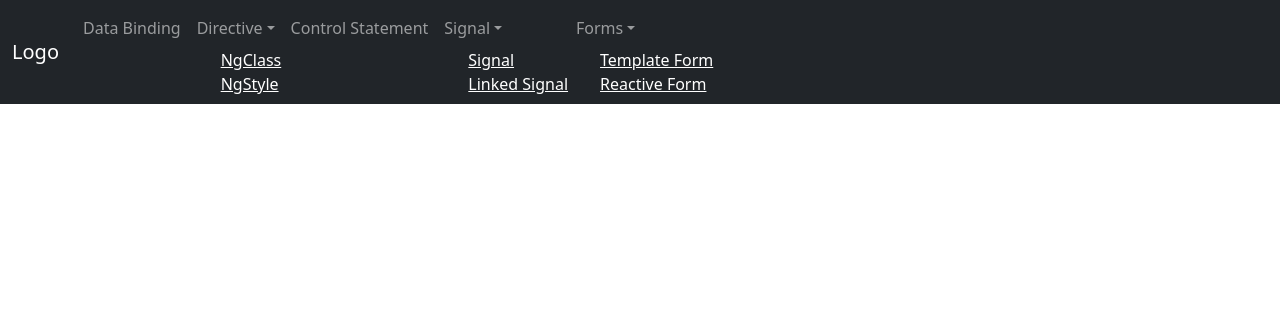
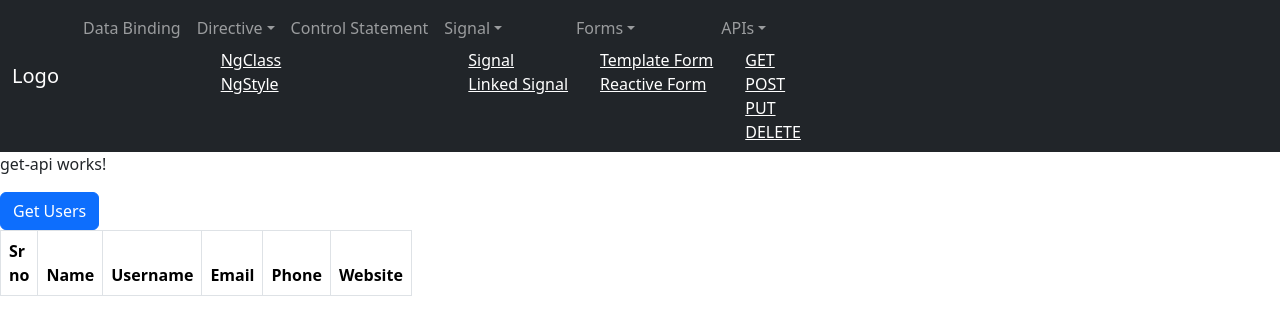
Before and after one commit to Azfar-Tariq/angular19, an Angular app: page /get-api in a window 1280 px wide. Before the commit this address led to /. Shown: the top 334 px of the page. Built offline with nearby package versions, Linux system fonts and the light colour scheme.

Commit message:
GET API done

```diff
--- a/src/app/app.component.html
+++ b/src/app/app.component.html
@@ -103,6 +103,50 @@
             </li>
           </ul>
         </li>
+        <li class="nav-item dropdown">
+          <a
+            href="#"
+            class="nav-link dropdown-toggle"
+            id="navbarDropdown"
+            role="button"
+            data-bs-toggle="dropdown"
+            >APIs</a
+          >
+          <ul class="drowdown-menu" aria-labelledby="navbarDropdown">
+            <li>
+              <a
+                class="dropdown-item"
+                [routerLink]="'get-api'"
+                class="text-white"
+                >GET</a
+              >
+            </li>
+            <li>
+              <a
+                class="dropdown-item"
+                [routerLink]="'post-api'"
+                class="text-white"
+                >POST</a
+              >
+            </li>
+            <li>
+              <a
+                class="dropdown-item"
+                [routerLink]="'put-api'"
+                class="text-white"
+                >PUT</a
+              >
+            </li>
+            <li>
+              <a
+                class="dropdown-item"
+                [routerLink]="'delete-api'"
+                class="text-white"
+                >DELETE</a
+              >
+            </li>
+          </ul>
+        </li>
       </ul>
     </div>
   </div>
--- a/src/app/app.config.ts
+++ b/src/app/app.config.ts
@@ -2,7 +2,12 @@ import { ApplicationConfig, provideZoneChangeDetection } from '@angular/core';
 import { provideRouter } from '@angular/router';
 
 import { routes } from './app.routes';
+import { provideHttpClient } from '@angular/common/http';
 
 export const appConfig: ApplicationConfig = {
-  providers: [provideZoneChangeDetection({ eventCoalescing: true }), provideRouter(routes)]
+  providers: [
+    provideZoneChangeDetection({ eventCoalescing: true }),
+    provideRouter(routes),
+    provideHttpClient(),
+  ],
 };
--- a/src/app/app.routes.ts
+++ b/src/app/app.routes.ts
@@ -8,6 +8,7 @@ import { SignalComponent } from './components/signal/signal.component';
 import { LinkedSignalComponent } from './components/linked-signal/linked-signal.component';
 import { TemplateFormComponent } from './components/template-form/template-form.component';
 import { ReactiveFormsComponent } from './components/reactive-forms/reactive-forms.component';
+import { GetApiComponent } from './components/get-api/get-api.component';
 
 export const routes: Routes = [
   {
@@ -51,4 +52,8 @@ export const routes: Routes = [
     path: 'reactive-form',
     component: ReactiveFormsComponent,
   },
+  {
+    path: 'get-api',
+    component: GetApiComponent,
+  },
 ];
--- /dev/null
+++ b/src/app/components/get-api/get-api.component.html
@@ -0,0 +1,35 @@
+<p>get-api works!</p>
+<div class="row">
+  <div class="col-3">
+    <button class="btn btn-primary" (click)="getUsers()">Get Users</button>
+  </div>
+</div>
+
+<div class="row">
+  <div class="col-3">
+    <table class="table table-bordered">
+      <thead>
+        <tr>
+          <th>Sr no</th>
+          <th>Name</th>
+          <th>Username</th>
+          <th>Email</th>
+          <th>Phone</th>
+          <th>Website</th>
+        </tr>
+      </thead>
+      <tbody>
+        @for (user of userList; track $index) {
+        <tr>
+          <td>{{ $index + 1 }}</td>
+          <td>{{ user.name }}</td>
+          <td>{{ user.username }}</td>
+          <td>{{ user.email }}</td>
+          <td>{{ user.phone }}</td>
+          <td>{{ user.website }}</td>
+        </tr>
+        }
+      </tbody>
+    </table>
+  </div>
+</div>
--- /dev/null
+++ b/src/app/components/get-api/get-api.component.ts
@@ -0,0 +1,22 @@
+import { HttpClient } from '@angular/common/http';
+import { Component } from '@angular/core';
+
+@Component({
+  selector: 'app-get-api',
+  imports: [],
+  templateUrl: './get-api.component.html',
+  styleUrl: './get-api.component.css',
+})
+export class GetApiComponent {
+  userList: any[] = [];
+
+  constructor(private http: HttpClient) {}
+
+  getUsers() {
+    this.http
+      .get('https://jsonplaceholder.typicode.com/users')
+      .subscribe((res: any) => {
+        this.userList = res;
+      });
+  }
+}
```
Also changed, not shown: src/app/components/get-api/get-api.component.css (added), 1 other file (tests, documents, lock files or other folders).
